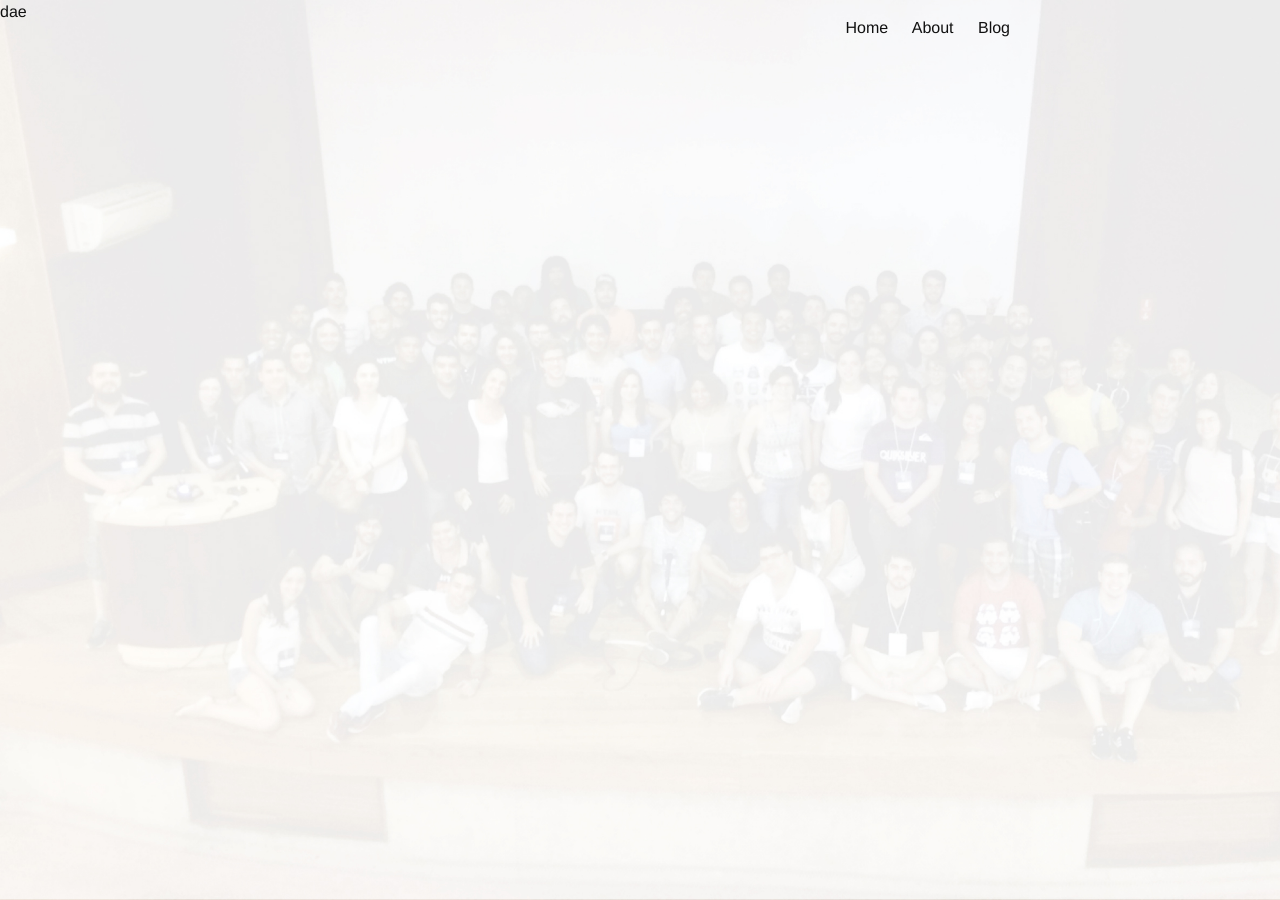
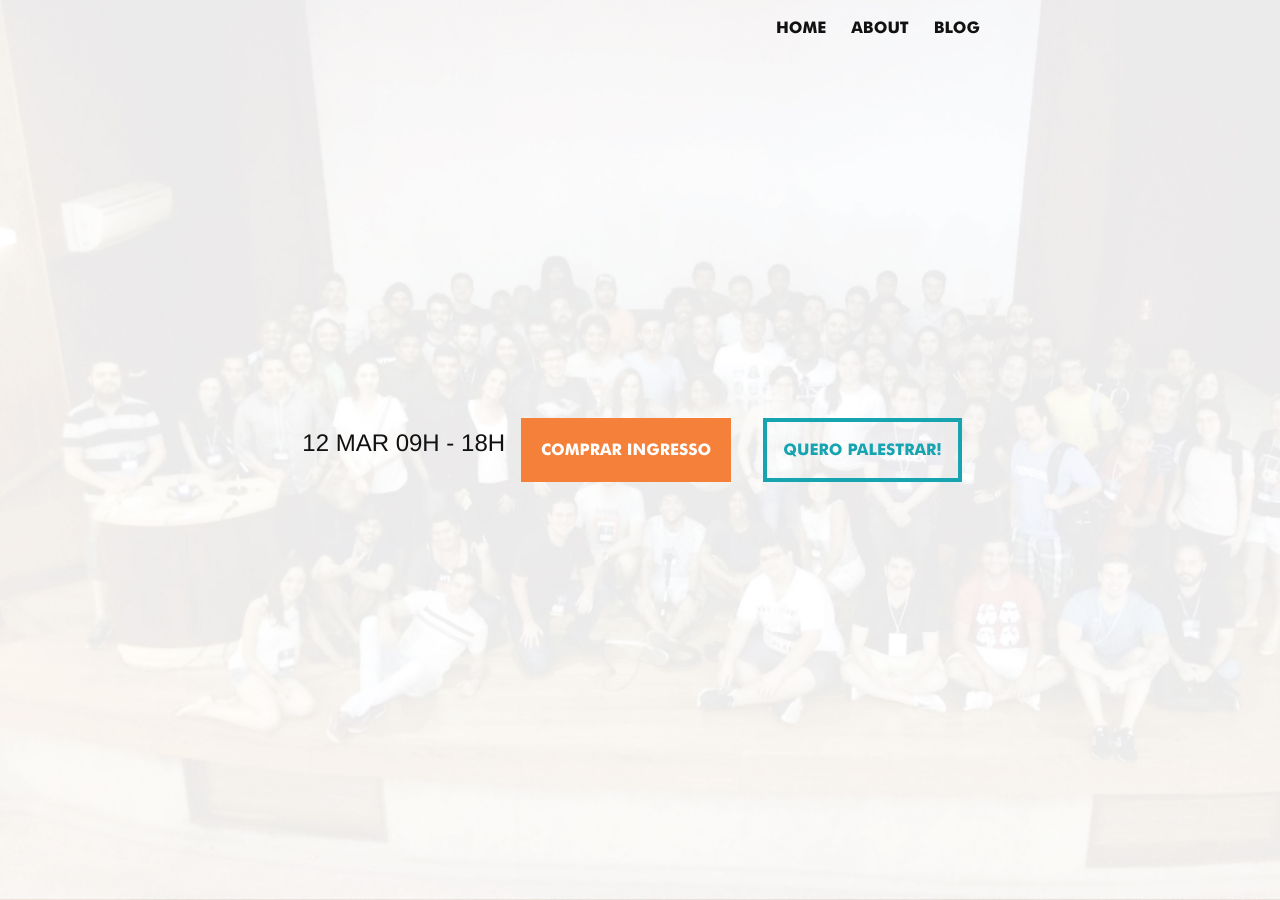
Before and after one commit to frontinrio/2016, a Jekyll site: the page built from index.html, in a window 1280 px wide. Built offline with Jekyll 4.4.1, drawn with Linux system fonts in a browser that asks for light colours.

Commit message:
add some css rules

```diff
--- a/css/main.scss
+++ b/css/main.scss
@@ -3,7 +3,12 @@
 ---
 @charset "utf-8";
 
-
+html {
+  box-sizing: border-box;
+}
+*, *:before, *:after {
+  box-sizing: inherit;
+}
 
 // Our variables
 $base-font-family: "Helvetica Neue", Helvetica, Arial, sans-serif;
@@ -16,7 +21,10 @@ $spacing-unit:     30px;
 
 $text-color:       #111;
 $background-color: #fdfdfd;
-$brand-color:      #2a7ae2;
+$brand-color:      #093B4C;
+$brand-color-2:      #F48039;
+$brand-color-3:      #17A4B1;
+$brand-color-4:      #17A4B1;
 
 $grey-color:       #828282;
 $grey-color-light: lighten($grey-color, 40%);
@@ -52,22 +60,65 @@ $on-laptop:        800px;
         "syntax-highlighting"
 ;
 
+@font-face {
+	font-family: "FuturaBT Bold";
+	src: url("../assets/fonts/futurabt-bold.otf");
+	}
+
 .site-header {
 	position: absolute;
 	width: 100%;
 	border: 0;
+	font-family: "FuturaBT Bold", sans-serif;
+	text-transform: uppercase;
 }
 
 .page-content {
-	margin: 0;
 	padding: 0;
 }
 
 .home {
-	background: url('../img/main-bg.jpg');
+	background: url('../assets/img/main-bg.jpg');
 	background-size: cover;
 	background-position: 0 0;
 	height: 100vh;
 	width: 100vw;
 	overflow-x: hidden;
 }
+
+.center-in-page {
+	width: 100%;
+	display: flex;
+	justify-content: center;
+	align-items: center;
+	height: 100%;
+}
+
+
+a.btn {
+	font-family: "FuturaBT Bold", sans-serif;
+	text-transform: uppercase;
+	padding: 1em;
+	margin: 1em;
+	color: white;
+	background: $brand-color-2;
+	border:  4px solid $brand-color-2;
+	transition: all .6s ease;
+	&.btn-outline {
+		color:  $brand-color-4;
+		background: transparent;
+		border:  4px solid $brand-color-4;
+		&:hover {
+			background: $brand-color-4;
+			border-color: $brand-color-4;
+			color: white;
+			text-decoration: none;
+		}
+	}
+	&:hover {
+			background: darken($brand-color-2, 15%);
+			border-color: darken($brand-color-2, 15%);
+			color: white;
+			text-decoration: none;
+		}
+}
--- a/index.html
+++ b/index.html
@@ -3,6 +3,9 @@ layout: main
 ---
 
 <div class="home">
-
-dae
+    <div class="center-in-page">
+        <h2>12 MAR 09H - 18H</h2>
+        <a href="http://www.eventick.com.br/fir-2016-html" target="_blank" class="btn">Comprar ingresso</a>
+        <a href="" class="btn btn-outline">Quero Palestrar!</a>
+    </div>
 </div>
```
Also changed, not shown: assets/fonts/futurabt-bold.otf (added), assets/img/main-bg.jpg (renamed from img/main-bg.jpg).
